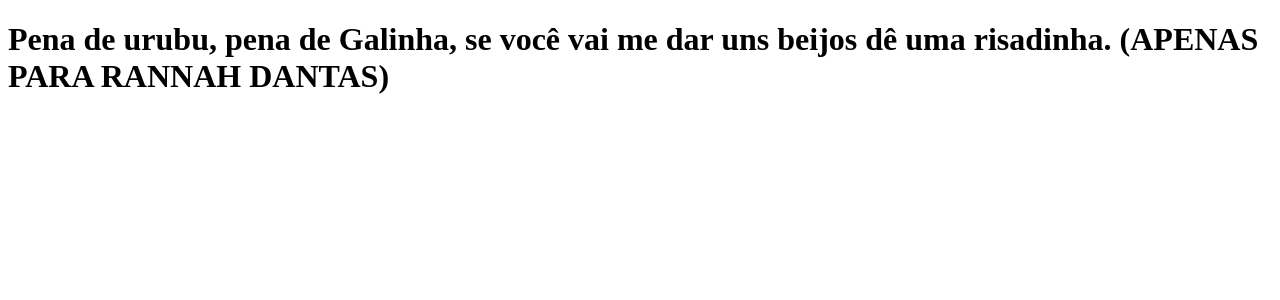
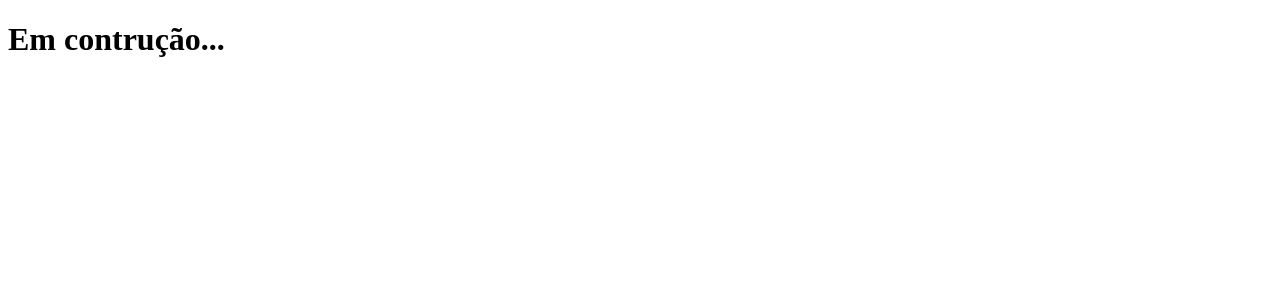
Before and after one commit to paulosantana95/clone-tabnews, a Next.js app: page / in a window 1280 px wide. Shown: the top 300 px of the page. Built offline with nearby package versions, Linux system fonts and the light colour scheme.

Commit message:
Adiciona página em construção

```diff
--- a/pages/index.js
+++ b/pages/index.js
@@ -1,10 +1,5 @@
 function Home() {
-  return (
-    <h1>
-      Pena de urubu, pena de Galinha, se você vai me dar uns beijos dê uma
-      risadinha. (APENAS PARA RANNAH DANTAS)
-    </h1>
-  );
+  return <h1>Em contrução...</h1>;
 }
 
 function teste() {
```
